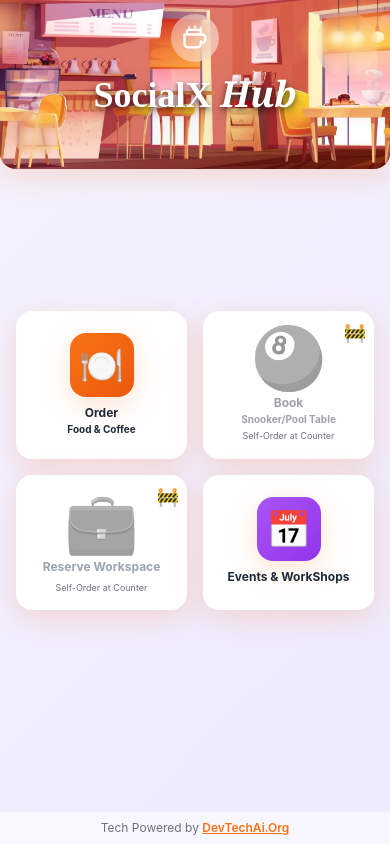
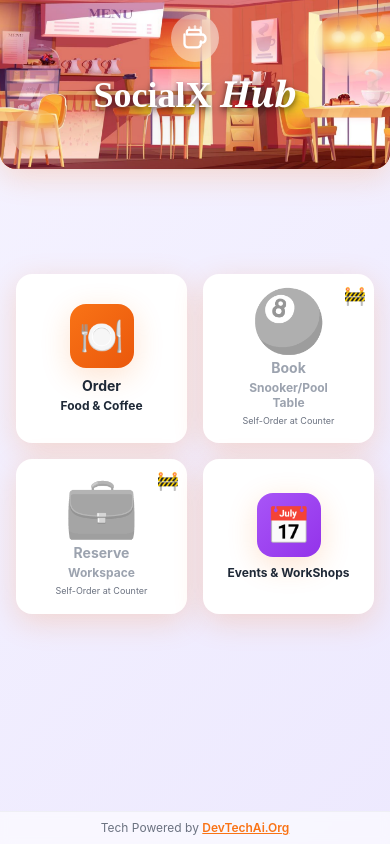
Before and after one commit to DevTechAI/DTA-SocialX-QR_Menu_POC, a Next.js app: page /book-order in a window 390 px wide. Built offline with nearby package versions, Linux system fonts and the light colour scheme.

Commit message:
new changes on the /book-order and footer visibility

```diff
--- a/app/book-order/page.tsx
+++ b/app/book-order/page.tsx
@@ -128,13 +128,15 @@ export default function BookOrderPage() {
             // Helper function to get title parts
             const getTitleParts = () => {
               if (option.id === 'food-order') {
-                return { line1: 'Order', line2: 'Food & Coffee' };
+                return { line1: 'Order', line2: 'Food & Coffee', line3: null, singleLine: false };
               } else if (option.id === 'snooker') {
-                return { line1: 'Book', line2: 'Snooker/Pool Table' };
+                return { line1: 'Book', line2: 'Snooker/Pool', line3: 'Table', singleLine: false };
               } else if (option.id === 'eventspace') {
-                return { line1: 'Events & WorkShops', line2: null };
+                return { line1: 'Events & WorkShops', line2: null, line3: null, singleLine: true };
+              } else if (option.id === 'cowork-seat') {
+                return { line1: 'Reserve', line2: 'Workspace', line3: null, singleLine: false };
               }
-              return { line1: option.title, line2: null };
+              return { line1: option.title, line2: null, line3: null, singleLine: false };
             };
 
             const titleParts = getTitleParts();
@@ -177,20 +179,40 @@ export default function BookOrderPage() {
                   </div>
                 )}
 
+                {/* Title - Single Line (for Events & WorkShops) */}
+                {titleParts.singleLine ? (
+                  <h3 className={`text-xs sm:text-sm font-bold text-center leading-tight ${
+                    option.available ? 'text-gray-800' : 'text-gray-400'
+                  }`} style={{ paddingLeft: '5%', paddingRight: '5%', wordBreak: 'keep-all', overflowWrap: 'break-word' }}>
+                    {titleParts.line1}
+                  </h3>
+                ) : (
+                  <>
                     {/* Title - Line 1 */}
-                <h3 className={`text-xs sm:text-sm font-bold text-center mb-0.5 whitespace-nowrap ${
+                    <h3 className={`text-sm sm:text-base font-bold text-center mb-0.5 ${
                       option.available ? 'text-gray-800' : 'text-gray-400'
-                }`}>
+                    }`} style={{ paddingLeft: '5%', paddingRight: '5%' }}>
                       {titleParts.line1}
                     </h3>
 
-                {/* Title - Line 2 (if exists) */}
+                    {/* Title - Line 2 */}
                     {titleParts.line2 && (
-                  <h3 className={`text-[10px] sm:text-xs font-bold text-center leading-tight break-words ${
+                      <h3 className={`text-xs sm:text-sm font-bold text-center leading-tight break-words ${
                         option.available ? 'text-gray-800' : 'text-gray-400'
-                  }`} style={{ wordBreak: 'keep-all', overflowWrap: 'break-word' }}>
+                      }`} style={{ paddingLeft: '5%', paddingRight: '5%', wordBreak: 'keep-all', overflowWrap: 'break-word' }}>
                         {titleParts.line2}
                       </h3>
+                    )}
+
+                    {/* Title - Line 3 (for Snooker/Pool Table) */}
+                    {titleParts.line3 && (
+                      <h3 className={`text-xs sm:text-sm font-bold text-center leading-tight break-words ${
+                        option.available ? 'text-gray-800' : 'text-gray-400'
+                      }`} style={{ paddingLeft: '5%', paddingRight: '5%', wordBreak: 'keep-all', overflowWrap: 'break-word' }}>
+                        {titleParts.line3}
+                      </h3>
+                    )}
+                  </>
                 )}
 
                 {/* Self-Order at Counter text */}
@@ -208,13 +230,15 @@ export default function BookOrderPage() {
             // Helper function to get title parts
             const getTitleParts = () => {
               if (option.id === 'food-order') {
-                return { line1: 'Order', line2: 'Food & Coffee' };
+                return { line1: 'Order', line2: 'Food & Coffee', line3: null, singleLine: false };
               } else if (option.id === 'snooker') {
-                return { line1: 'Book', line2: 'Snooker/Pool Table' };
+                return { line1: 'Book', line2: 'Snooker/Pool', line3: 'Table', singleLine: false };
               } else if (option.id === 'eventspace') {
-                return { line1: 'Events & WorkShops', line2: null };
+                return { line1: 'Events & WorkShops', line2: null, line3: null, singleLine: true };
+              } else if (option.id === 'cowork-seat') {
+                return { line1: 'Reserve', line2: 'Workspace', line3: null, singleLine: false };
               }
-              return { line1: option.title, line2: null };
+              return { line1: option.title, line2: null, line3: null, singleLine: false };
             };
 
             const titleParts = getTitleParts();
@@ -254,17 +278,33 @@ export default function BookOrderPage() {
                 </div>
 
                 {/* Content */}
-                <div className="text-center">
+                <div className="text-center" style={{ paddingLeft: '5%', paddingRight: '5%' }}>
+                  {/* Title - Single Line (for Events & WorkShops) */}
+                  {titleParts.singleLine ? (
+                    <h2 className="text-xl sm:text-2xl font-bold text-gray-800 mb-1.5 leading-tight" style={{ wordBreak: 'keep-all', overflowWrap: 'break-word' }}>
+                      {titleParts.line1}
+                    </h2>
+                  ) : (
+                    <>
                       {/* Title - Line 1 */}
-                  <h2 className="text-lg font-bold text-gray-800 mb-1">
+                      <h2 className="text-xl sm:text-2xl font-bold text-gray-800 mb-1">
                         {titleParts.line1}
                       </h2>
 
-                  {/* Title - Line 2 (if exists) */}
+                      {/* Title - Line 2 */}
                       {titleParts.line2 && (
-                    <h2 className="text-sm sm:text-base font-bold text-gray-800 mb-1.5 leading-tight break-words" style={{ wordBreak: 'keep-all', overflowWrap: 'break-word' }}>
+                        <h2 className="text-lg sm:text-xl font-bold text-gray-800 mb-0.5 leading-tight break-words" style={{ wordBreak: 'keep-all', overflowWrap: 'break-word' }}>
                           {titleParts.line2}
                         </h2>
+                      )}
+
+                      {/* Title - Line 3 (for Snooker/Pool Table) */}
+                      {titleParts.line3 && (
+                        <h2 className="text-lg sm:text-xl font-bold text-gray-800 mb-1.5 leading-tight break-words" style={{ wordBreak: 'keep-all', overflowWrap: 'break-word' }}>
+                          {titleParts.line3}
+                        </h2>
+                      )}
+                    </>
                   )}
 
                   <p className="text-gray-600 mb-2 text-sm">
@@ -313,7 +353,7 @@ export default function BookOrderPage() {
     </div>
 
     {/* Footer - Subtle Bottom Banner */}
-    <footer className="fixed bottom-0 left-0 right-0 z-0">
+    <footer className="w-full mt-auto">
       <div className="w-full bg-white/60 backdrop-blur-sm border-t border-gray-200/50 py-2 shadow-sm">
         <p className="text-xs text-gray-500 text-center">
           Tech Powered by{' '}
```
Lines whose indentation alone changed are shown as unchanged.
